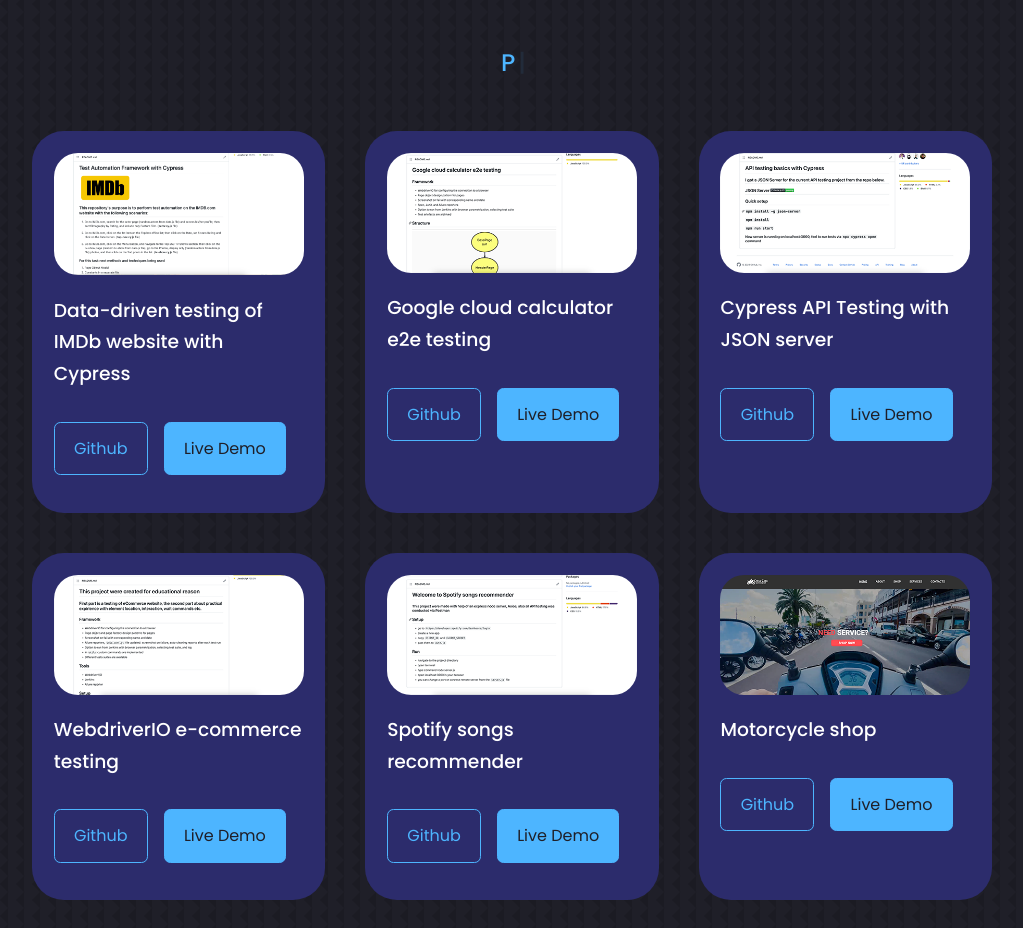
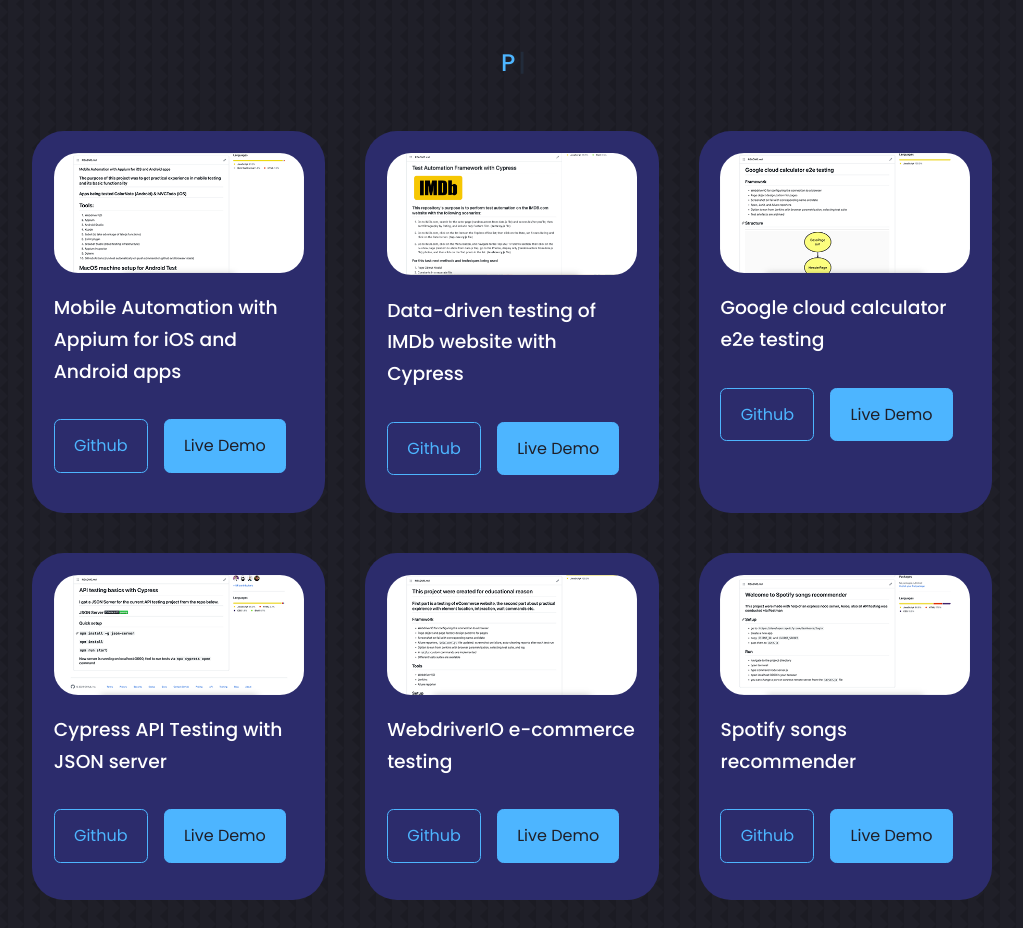
Before and after one commit to Kryvchenko/kryo-portfolio, a React (Create React App) app: page / in a window 1280 px wide. Shown: the part 3460-4388 px from the top of the page, without its empty margins (128-1151 px from the left). Built offline with nearby package versions, Linux system fonts and the light colour scheme.

Commit message:
porfolio updated

```diff
--- a/src/components/portfolio/Portfolio.jsx
+++ b/src/components/portfolio/Portfolio.jsx
@@ -10,75 +10,83 @@
 import IMGTest3 from '../../assets/TESTIMG3.png'
 import IMGTest4 from '../../assets/TESTIMG4.png'
 import IMGTest5 from '../../assets/TESTIMG5.png'
+import IMGTest6 from '../../assets/TESTIMG6.png'
 import { useTypewriter, Cursor } from 'react-simple-typewriter'
 
 
 const data = [
   {
     id: 0,
+    image: IMGTest6,
+    title: "Mobile Automation with Appium for iOS and Android apps",
+    github: "https://github.com/Kryvchenko/mobile-testing-webdriverio-appium",
+    demo: "https://github.com/Kryvchenko/mobile-testing-webdriverio-appium"
+  },
+  {
+    id: 1,
     image: IMGTest5,
     title: "Data-driven testing of IMDb website with Cypress",
     github: "https://github.com/Kryvchenko/imdb-task-cypress",
     demo: "https://github.com/Kryvchenko/imdb-task-cypress"
   },
   {
-    id: 1,
+    id: 2,
     image: IMGTest1,
     title: "Google cloud calculator e2e testing",
     github: "https://github.com/Kryvchenko/webdriver-io-google-cloud-e2e",
     demo: "https://github.com/Kryvchenko/webdriver-io-google-cloud-e2e"
   },
   {
-    id: 2,
+    id: 3,
     image: IMGTest2,
     title: "Cypress API Testing with JSON server",
     github: "https://github.com/Kryvchenko/cypress-api-testing",
     demo: "https://github.com/Kryvchenko/cypress-api-testing"
   },
   {
-    id: 3,
+    id: 4,
     image: IMGTest3,
     title: "WebdriverIO e-commerce testing",
     github: "https://github.com/Kryvchenko/webdriverIO-ecommerce-testing",
     demo: "https://github.com/Kryvchenko/webdriverIO-ecommerce-testing"
   },
   {
-    id: 4,
+    id: 5,
     image: IMGTest4,
     title: "Spotify songs recommender",
     github: "https://github.com/Kryvchenko/spotify-song-recommender-nodejs",
     demo: "https://github.com/Kryvchenko/spotify-song-recommender-nodejs"
   },
   {
-    id: 5,
+    id: 6,
     image: IMG1,
     title: "Motorcycle shop",
     github: "https://github.com/Kryvchenko/motoshop",
     demo: "https://dynamic-sorbet-13ccb2.netlify.app"
   },
   {
-    id: 6,
+    id: 7,
     image: IMG2,
     title: "Design studio",
     github: "https://github.com/Kryvchenko/kryo",
     demo: "https://kryvchenko.github.io/kryo/"
   },
   {
-    id: 7,
+    id: 8,
     image: IMG3,
     title: "Volunteering organisation",
     github: "https://github.com/Kryvchenko/save-ukraine",
     demo: "https://saveukrainelife.com/"
   },
   {
-    id: 8,
+    id: 9,
     image: IMG4,
     title: "Personal portfolio",
     github: "https://github.com/Kryvchenko",
     demo: "https://lytovchenko.me/"
   },
   {
-    id: 9,
+    id: 10,
     image: IMG5,
     title: "Authentic bar",
     github: "https://github.com/Kryvchenko",
```
Also changed, not shown: src/assets/TESTIMG6.png (added).
